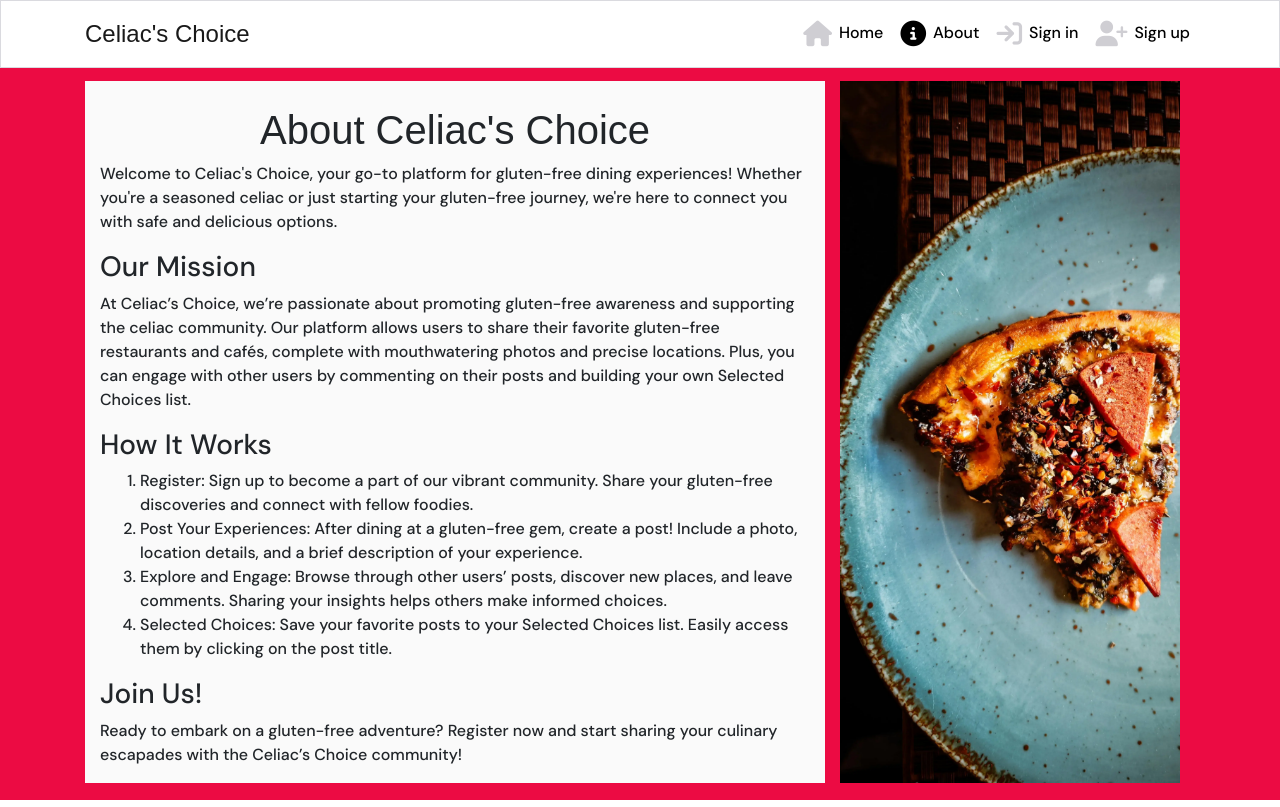
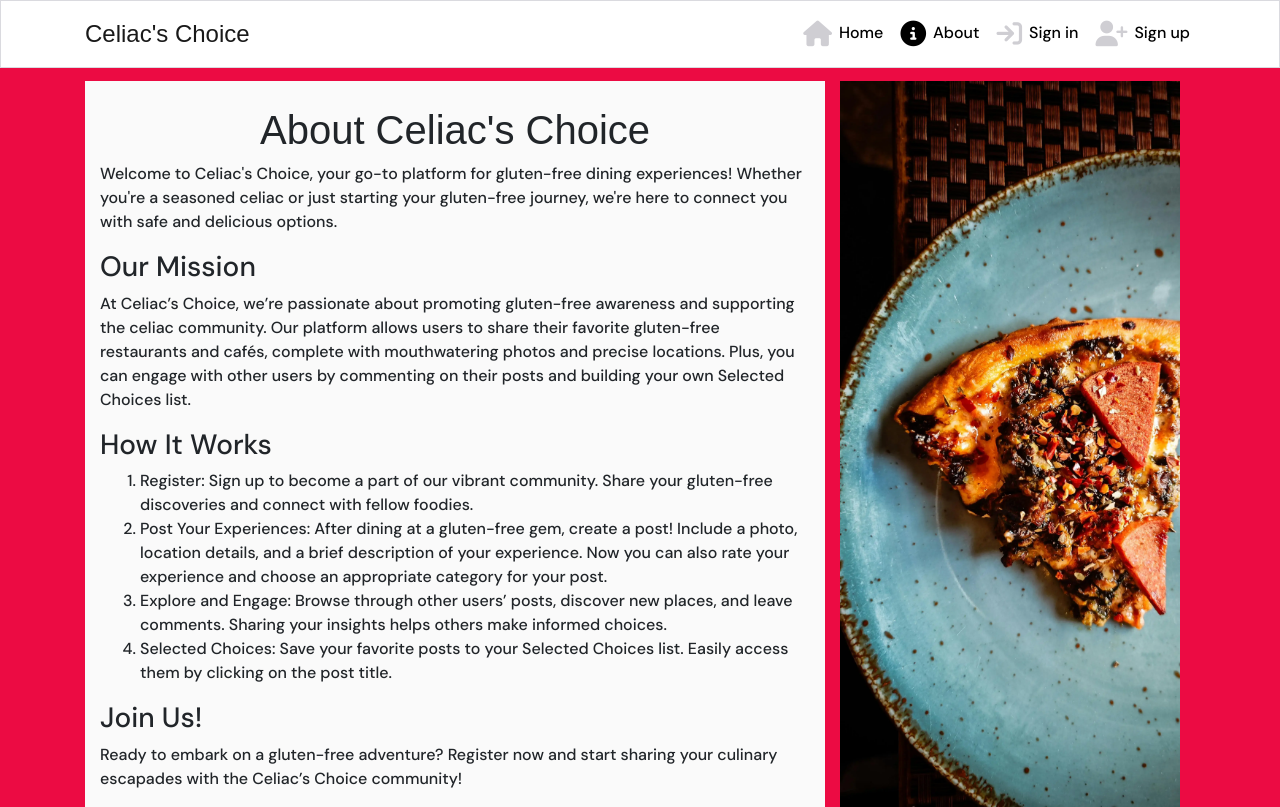
Before and after one commit to SofiaNords/celiacs-choice, a React (Create React App) app: page /about in a window 1280 px wide. Built offline with nearby package versions, Linux system fonts and the light colour scheme; no server answers; a web font is replaced by a local one.

Commit message:
Add info about score and category in About.js

```diff
--- a/src/pages/about/About.js
+++ b/src/pages/about/About.js
@@ -26,7 +26,7 @@ function About() {
               Register: Sign up to become a part of our vibrant community. Share your gluten-free discoveries and connect with fellow foodies.
             </li>
             <li>
-              Post Your Experiences: After dining at a gluten-free gem, create a post! Include a photo, location details, and a brief description of your experience.
+              Post Your Experiences: After dining at a gluten-free gem, create a post! Include a photo, location details, and a brief description of your experience. Now you can also rate your experience and choose an appropriate category for your post.
             </li>
             <li>
               Explore and Engage: Browse through other users’ posts, discover new places, and leave comments. Sharing your insights helps others make informed choices.
```
